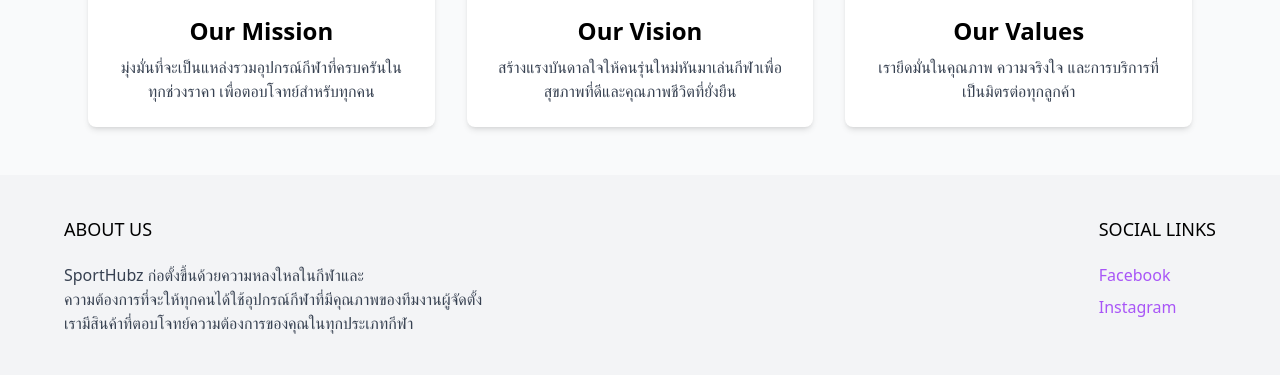
After one commit to Donla-T/Senior_Project_SportHubz, a Django app: page /about/ in a window 1280 px wide. The commit adds this page. Shown: the part 518-893 px from the top of the page. Run offline with Django 5.2, Linux system fonts and the light colour scheme; some libraries are stand-ins or nearby versions.

Commit message:
update project

```diff
--- /dev/null
+++ b/core/templates/core/about.html
@@ -0,0 +1,77 @@
+{% extends 'core/base.html' %}
+
+{% block title %}About Us{% endblock %}
+
+{% block content %}
+<div class="py-12 bg-gray-50">
+  <div class="max-w-6xl mx-auto px-6">
+
+    <section class="about text-center">
+      <h1 class="text-4xl font-bold mb-4">About Us</h1>
+      <p class="max-w-3xl mx-auto mb-12 text-gray-600">
+        SportHubz ก่อตั้งขึ้นด้วยความหลงใหลในกีฬาและความต้องการที่จะให้ทุกคนได้ใช้อุปกรณ์กีฬาที่มีคุณภาพของทีมงานผู้จัดตั้ง
+        ทั้งในรุ่นเริ่มต้นสำหรับคนที่เป็นมือใหม่ในกีฬาต่างๆ และในระดับมืออาชีพที่ต้องการสินค้าคุณภาพสูง
+        เรามีสินค้าที่ตอบโจทย์ความต้องการของคุณในทุกประเภทกีฬา
+      </p>
+
+      <div class="about-grid grid md:grid-cols-3 gap-8">
+
+        <div class="about-card bg-white p-6 rounded-lg shadow-md cursor-pointer transition-all duration-300 hover:shadow-xl hover:-translate-y-2">
+          <img src="https://images.unsplash.com/photo-1517649763962-0c623066013b" alt="Our Mission" class="w-full h-48 object-cover rounded-md mb-4">
+          <h3 class="text-2xl font-semibold">Our Mission</h3>
+          <p class="text-gray-700 mt-2">มุ่งมั่นที่จะเป็นแหล่งรวมอุปกรณ์กีฬาที่ครบครันในทุกช่วงราคา เพื่อตอบโจทย์สำหรับทุกคน</p>
+          <p class="hidden-text hidden mt-4 p-3 bg-green-100 text-green-800 rounded-md">
+            Fun Fact: กีฬาประเภททีมช่วยพัฒนาทักษะการสื่อสารได้ดีเยี่ยม!
+          </p>
+        </div>
+
+        <div class="about-card bg-white p-6 rounded-lg shadow-md cursor-pointer transition-all duration-300 hover:shadow-xl hover:-translate-y-2">
+          <img src="https://images.unsplash.com/photo-1521412644187-c49fa049e84d" alt="Our Vision" class="w-full h-48 object-cover rounded-md mb-4">
+          <h3 class="text-2xl font-semibold">Our Vision</h3>
+          <p class="text-gray-700 mt-2">สร้างแรงบันดาลใจให้คนรุ่นใหม่หันมาเล่นกีฬาเพื่อสุขภาพที่ดีและคุณภาพชีวิตที่ยั่งยืน</p>
+          <p class="hidden-text hidden mt-4 p-3 bg-indigo-100 text-indigo-800 rounded-md">
+            Fun Fact: การออกกำลังกายสม่ำเสมอช่วยลดอาการเจ็บป่วยได้!
+          </p>
+        </div>
+
+        <div class="about-card bg-white p-6 rounded-lg shadow-md cursor-pointer transition-all duration-300 hover:shadow-xl hover:-translate-y-2">
+          <img src="https://cdn.pixabay.com/photo/2016/04/15/20/28/football-1331838_1280.jpg" alt="Our Values" class="w-full h-48 object-cover rounded-md mb-4">
+          <h3 class="text-2xl font-semibold">Our Values</h3>
+          <p class="text-gray-700 mt-2">เรายึดมั่นในคุณภาพ ความจริงใจ และการบริการที่เป็นมิตรต่อทุกลูกค้า</p>
+          <p class="hidden-text hidden mt-4 p-3 bg-yellow-100 text-yellow-800 rounded-md">
+            Fun Fact: ความซื่อสัตย์หนึ่งในเป็นคุณสมบัติที่สำคัญของนักกีฬา!
+          </p>
+        </div>
+
+      </div>
+    </section>
+
+  </div>
+</div>
+{% endblock %}
+
+{% block scripts %}
+<script>
+    document.addEventListener('DOMContentLoaded', function() {
+        // Find ALL elements that have the class 'about-card'
+        const allCards = document.querySelectorAll('.about-card');
+
+        // Loop through each card that was found
+        allCards.forEach(function(card) {
+            const hiddenText = card.querySelector('.hidden-text');
+
+            // Make sure the card actually has a hidden text element
+            if (hiddenText) {
+                // Add the event listeners to THIS specific card
+                card.addEventListener('mouseenter', function() {
+                    hiddenText.classList.remove('hidden');
+                });
+
+                card.addEventListener('mouseleave', function() {
+                    hiddenText.classList.add('hidden');
+                });
+            }
+        });
+    });
+</script>
+{% endblock %}
--- a/core/templates/core/base.html
+++ b/core/templates/core/base.html
@@ -21,7 +21,7 @@
 
                     <ul class="flex items-center space-x-4">
                         <li><a href="{% url 'shop' %}">Shop</a></li>
-                        <li><a href="#">About Us</a></li>
+                        <li><a href="{% url 'about' %}">About Us</a></li>
 
                         {% if request.user.is_authenticated %}
                             <li>
@@ -75,9 +75,16 @@
                     <h2 class="mb-5 uppercase text-lg">Social links</h2>
 
                     <ul class="space-y-2">
-                        <li><a href="#" class="text-purple-500 hover:text-purple-800">Facebook</a></li>
-                        <li><a href="#" class="text-purple-500 hover:text-purple-800">Twitter</a></li>
-                        <li><a href="#" class="text-purple-500 hover:text-purple-800">Instagram</a></li>
+                        <li>
+                                <a href="https://www.facebook.com/donlattt" target="_blank" rel="noopener noreferrer" class="text-purple-500 hover:text-purple-800">
+                                    Facebook
+                                </a>
+                            </li>
+                            <li>
+                                <a href="https://www.instagram.com/iwannabedonlatham/" target="_blank" rel="noopener noreferrer" class="text-purple-500 hover:text-purple-800">
+                                    Instagram
+                                </a>
+                            </li>
                     </ul>
                 </div>
             </div>
--- a/core/urls.py
+++ b/core/urls.py
@@ -1,15 +1,16 @@
-from django.contrib.auth import views
 from django.urls import path
-from core.views import frontpage, shop, signup, myaccount, edit_myaccount
+from django.contrib.auth import views as auth_views
+from . import views
 from product.views import product
 
 urlpatterns = [
-    path('', frontpage, name='frontpage'),
-    path('signup/', signup, name='signup'),
-    path('logout/', views.LogoutView.as_view(), name='logout'),
-    path('login/', views.LoginView.as_view(template_name='core/login.html'), name='login'),
-    path('myaccount/', myaccount, name='myaccount'),
-    path('myaccount/edit/', edit_myaccount, name='edit_myaccount'),
-    path('shop/', shop, name='shop'),
-    path('shop/<slug:slug>', product, name='product'),
+    path('', views.frontpage, name='frontpage'),
+    path('signup/', views.signup, name='signup'),
+    path('myaccount/', views.myaccount, name='myaccount'),
+    path('myaccount/edit/', views.edit_myaccount, name='edit_myaccount'),
+    path('shop/', views.shop, name='shop'),
+    path('about/', views.about, name='about'),
+    path('shop/<slug:slug>/', product, name='product'),
+    path('login/', auth_views.LoginView.as_view(template_name='core/login.html'), name='login'),
+    path('logout/', auth_views.LogoutView.as_view(), name='logout'),
 ]
--- a/core/views.py
+++ b/core/views.py
@@ -77,3 +77,6 @@ def shop(request):
     }
 
     return render(request, "core/shop.html", context)
+
+def about(request):
+    return render(request, 'core/about.html')
```
Also changed, not shown: core/templates/core/login.html (+13 -22 lines), db.sqlite3.
